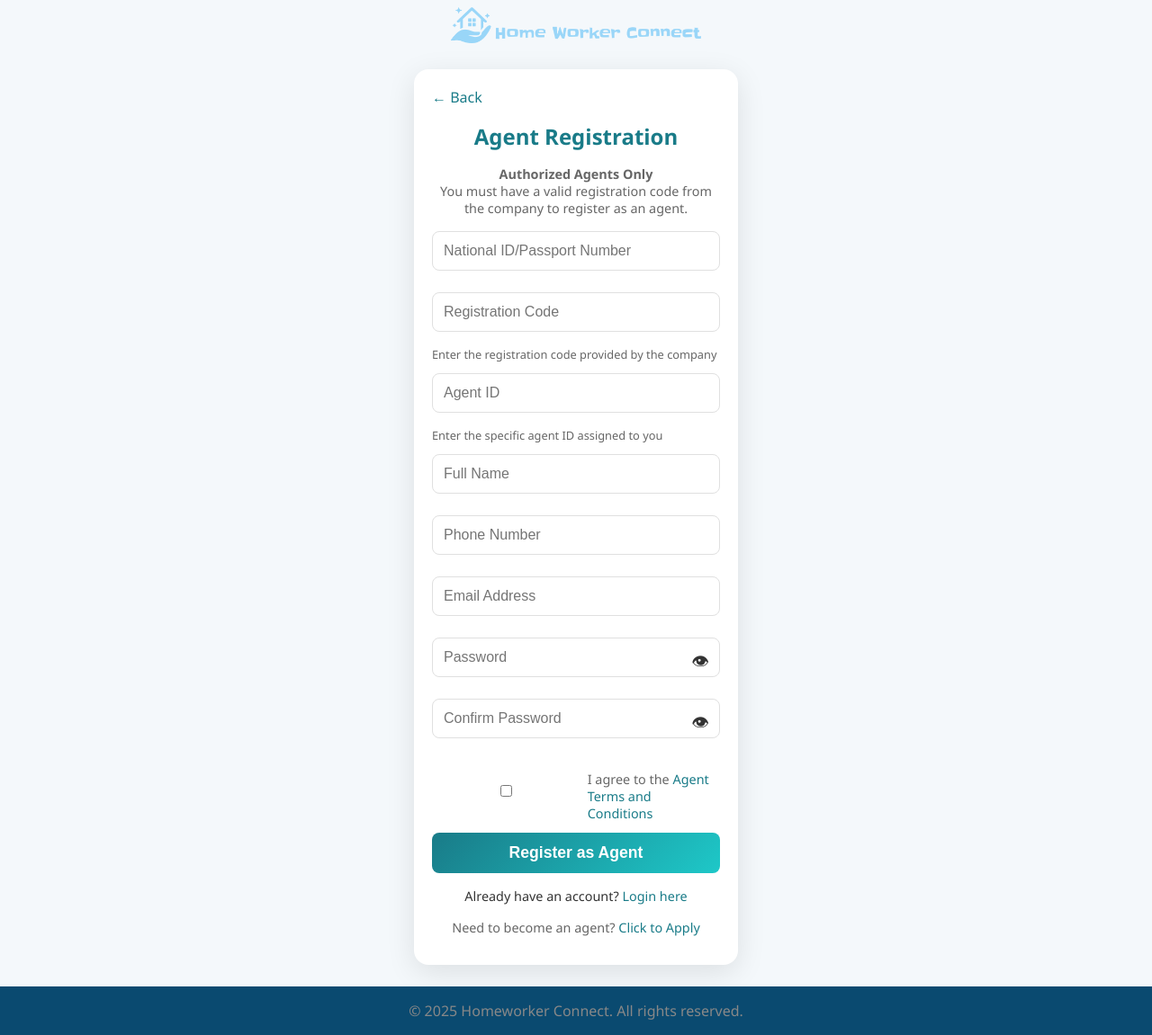
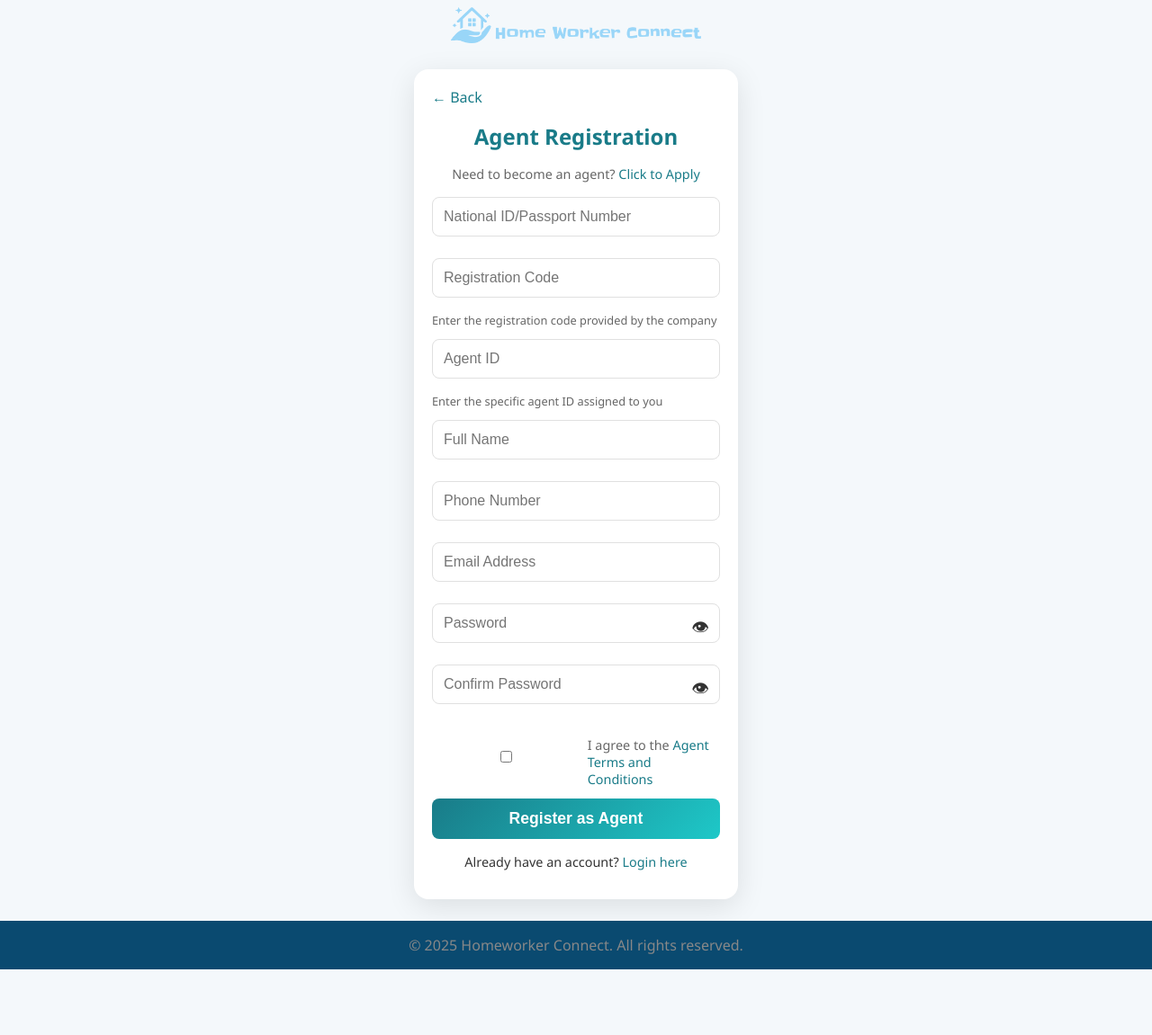
Before and after one commit to kenprohosting/Homeworker.info, a PHP site: page /agent_register.php in a window 1280 px wide. Shown: the whole page at 90% size. After the commit the page ends 1078 px from the top, so only its background shows below. Run offline with PHP 8.4, Linux system fonts and the light colour scheme.

Commit message:
final v2

```diff
--- a/agent_register.php
+++ b/agent_register.php
@@ -101,8 +101,7 @@ if ($_SERVER['REQUEST_METHOD'] == 'POST') {
         <a href="index.php" style="color: #197b88; text-decoration: none; font-weight: 500; align-self: flex-start;">&larr; Back</a>
         <h2 style="text-align: center; color: #197b88; margin: 0; font-size: 1.5rem;">Agent Registration</h2>
         <p style="text-align: center; color: #666; margin: 0; font-size: 0.9rem;">
-            <strong>Authorized Agents Only</strong><br>
-            You must have a valid registration code from the company to register as an agent.
+            Need to become an agent? <a href="agent_application.php" style="color: #197b88; text-decoration: none; font-weight: 500;">Click to Apply</a>
         </p>
         <?php if ($error): ?>
             <p style="background: #ffeaea; color: #c0392b; padding: 8px 12px; border-radius: 8px; margin: 0; text-align: center;"><?= $error ?></p>
@@ -140,9 +139,7 @@ if ($_SERVER['REQUEST_METHOD'] == 'POST') {
         <p style="text-align: center; margin: 0; font-size: 0.9rem;">
             Already have an account? <a href="agent_login.php" style="color: #197b88; text-decoration: none;">Login here</a>
         </p>
-        <p style="text-align: center; margin: 0; font-size: 0.9rem; color: #666;">
-            Need to become an agent? <a href="agent_application.php" style="color: #197b88; text-decoration: none; font-weight: 500;">Click to Apply</a>
-        </p>
+
     </div>
 
 
```
